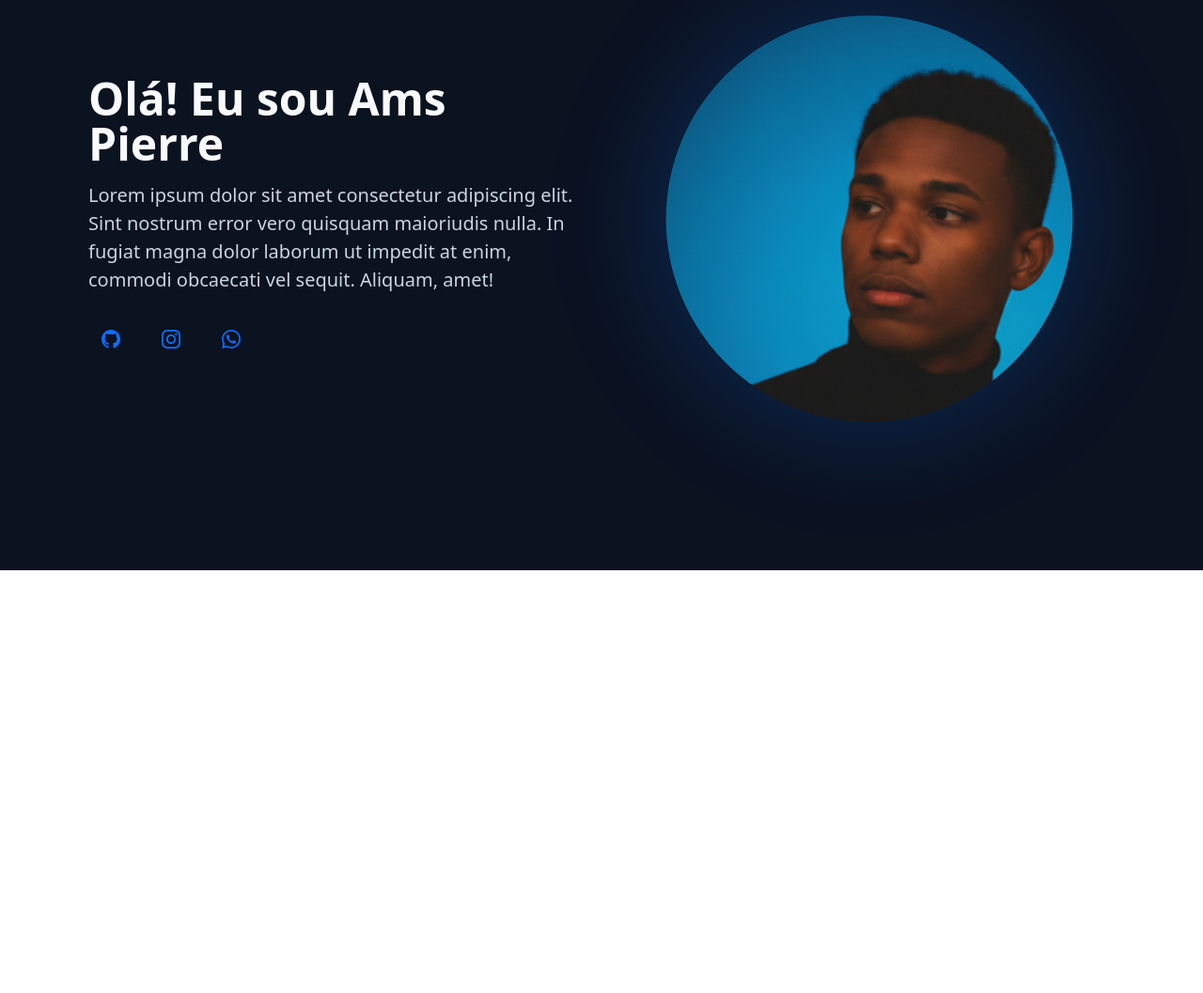
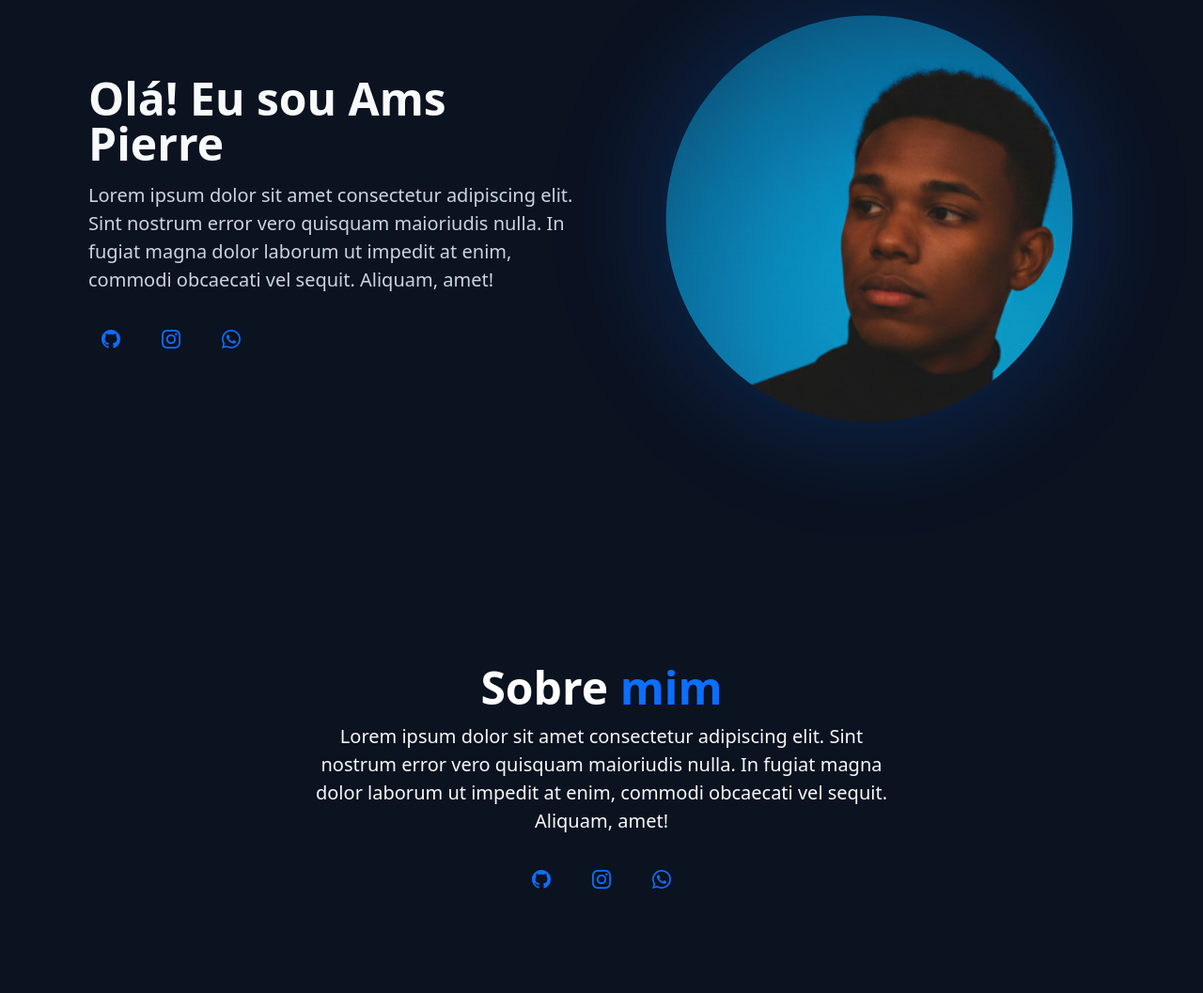
Before and after one commit to amspierre/portifolio, a plain HTML site: page index.html in a window 1280 px wide. Shown: the part 197-1254 px from the top of the page at 94% size. Before the commit the page ends 804 px from the top, so only its background shows below. Drawn offline with nearby package versions, Linux system fonts and the light colour scheme.

Commit message:
fazer o about me segundo design do figma

```diff
--- a/index.html
+++ b/index.html
@@ -11,10 +11,13 @@
       crossorigin="anonymous"
     />
 
-    <link rel="stylesheet" href="https://cdn.jsdelivr.net/npm/bootstrap-icons@1.10.5/font/bootstrap-icons.css" />
+    <link
+      rel="stylesheet"
+      href="https://cdn.jsdelivr.net/npm/bootstrap-icons@1.10.5/font/bootstrap-icons.css"
+    />
 
     <style>
-      #sobrenome {
+      #sobrenome, #mim {
         color: #0d6efd;
       }
 
@@ -48,7 +51,7 @@
         text-decoration: none;
       }
       .social-btn:hover {
-        background: rgba(13,110,253,0.08);
+        background: rgba(13, 110, 253, 0.08);
         color: #0b5ed7;
         text-decoration: none;
       }
@@ -70,7 +73,13 @@
         width: calc(min(420px, 58vw) + 160px);
         height: calc(min(420px, 58vw) + 160px);
         border-radius: 50%;
-        background: radial-gradient(circle at center, rgba(13,110,253,0.36), rgba(13,110,253,0.26) 28%, rgba(13,110,253,0.12) 52%, transparent 72%);
+        background: radial-gradient(
+          circle at center,
+          rgba(13, 110, 253, 0.36),
+          rgba(13, 110, 253, 0.26) 28%,
+          rgba(13, 110, 253, 0.12) 52%,
+          transparent 72%
+        );
         filter: blur(36px);
         z-index: 0;
         pointer-events: none;
@@ -86,20 +95,19 @@
         position: relative;
         z-index: 1;
         /* stronger blue halo + pronounced drop shadow */
-        box-shadow:
-          0 0 0 18px rgba(13,110,253,0.08),
-          0 0 60px 22px rgba(13,110,253,0.20),
-          0 22px 60px rgba(2,6,23,0.82);
-        border: 6px solid rgba(255,255,255,0.04);
+        box-shadow: 0 0 0 18px rgba(13, 110, 253, 0.08),
+          0 0 60px 22px rgba(13, 110, 253, 0.2),
+          0 22px 60px rgba(2, 6, 23, 0.82);
+        border: 6px solid rgba(255, 255, 255, 0.04);
         -webkit-clip-path: inset(8% round 50%);
         clip-path: inset(8% round 50%);
         transform: scale(1.12);
-        transition: transform .25s ease, box-shadow .2s ease, filter .2s ease;
+        transition: transform 0.25s ease, box-shadow 0.2s ease, filter 0.2s ease;
       }
 
       .hero-avatar:hover {
         transform: scale(1.14);
-        filter: saturate(1.05) drop-shadow(0 10px 30px rgba(13,110,253,0.12));
+        filter: saturate(1.05) drop-shadow(0 10px 30px rgba(13, 110, 253, 0.12));
       }
 
       @media (max-width: 576px) {
@@ -166,16 +174,39 @@
         <div class="row align-items-center g-5 py-5">
           <div class="col-lg-6">
             <h1 class="display-5 fw-bold lh-1 mb-3">Olá! Eu sou Ams Pierre</h1>
-            <p class="lead">Lorem ipsum dolor sit amet consectetur adipiscing elit. Sint nostrum error vero quisquam maioriudis nulla. In fugiat magna dolor laborum ut impedit at enim, commodi obcaecati vel sequit. Aliquam, amet!</p>
+            <p class="lead">
+              Lorem ipsum dolor sit amet consectetur adipiscing elit. Sint
+              nostrum error vero quisquam maioriudis nulla. In fugiat magna
+              dolor laborum ut impedit at enim, commodi obcaecati vel sequit.
+              Aliquam, amet!
+            </p>
 
             <div class="socials d-flex gap-3 mt-4">
-              <a class="social-btn" href="https://github.com/amspierre" target="_blank" rel="noopener noreferrer" aria-label="GitHub">
+              <a
+                class="social-btn"
+                href="https://github.com/amspierre"
+                target="_blank"
+                rel="noopener noreferrer"
+                aria-label="GitHub"
+              >
                 <i class="bi bi-github" aria-hidden="true"></i>
               </a>
-              <a class="social-btn" href="https://instagram.com/oamsssss" target="_blank" rel="noopener noreferrer" aria-label="Instagram">
+              <a
+                class="social-btn"
+                href="https://instagram.com/oamsssss"
+                target="_blank"
+                rel="noopener noreferrer"
+                aria-label="Instagram"
+              >
                 <i class="bi bi-instagram" aria-hidden="true"></i>
               </a>
-              <a class="social-btn" href="https://wa.me/5549988626257" target="_blank" rel="noopener noreferrer" aria-label="WhatsApp">
+              <a
+                class="social-btn"
+                href="https://wa.me/5549988626257"
+                target="_blank"
+                rel="noopener noreferrer"
+                aria-label="WhatsApp"
+              >
                 <i class="bi bi-whatsapp" aria-hidden="true"></i>
               </a>
             </div>
@@ -195,6 +226,49 @@
       </div>
     </section>
 
+    <!-- ABOUT ME -->
+    <div class="hero-dark px-4 py-5 text-center">
+      <div class="py-5">
+        <h1 class="display-5 fw-bold text-white">Sobre <span id="mim">mim</span></h1>
+        <div class="col-lg-6 mx-auto">
+          <p class="fs-5 mb-4">
+            Lorem ipsum dolor sit amet consectetur adipiscing elit. Sint nostrum
+            error vero quisquam maioriudis nulla. In fugiat magna dolor laborum
+            ut impedit at enim, commodi obcaecati vel sequit. Aliquam, amet!
+          </p>
+          <div class="socials d-flex justify-content-center gap-3 mt-4">
+              <a
+                class="social-btn"
+                href="https://github.com/amspierre"
+                target="_blank"
+                rel="noopener noreferrer"
+                aria-label="GitHub"
+              >
+                <i class="bi bi-github" aria-hidden="true"></i>
+              </a>
+              <a
+                class="social-btn"
+                href="https://instagram.com/oamsssss"
+                target="_blank"
+                rel="noopener noreferrer"
+                aria-label="Instagram"
+              >
+                <i class="bi bi-instagram" aria-hidden="true"></i>
+              </a>
+              <a
+                class="social-btn"
+                href="https://wa.me/5549988626257"
+                target="_blank"
+                rel="noopener noreferrer"
+                aria-label="WhatsApp"
+              >
+                <i class="bi bi-whatsapp" aria-hidden="true"></i>
+              </a>
+            </div>
+        </div>
+      </div>
+    </div>
+
     <script
       src="https://cdn.jsdelivr.net/npm/bootstrap@5.3.8/dist/js/bootstrap.bundle.min.js"
       integrity="sha384-FKyoEForCGlyvwx9Hj09JcYn3nv7wiPVlz7YYwJrWVcXK/BmnVDxM+D2scQbITxI"
```
